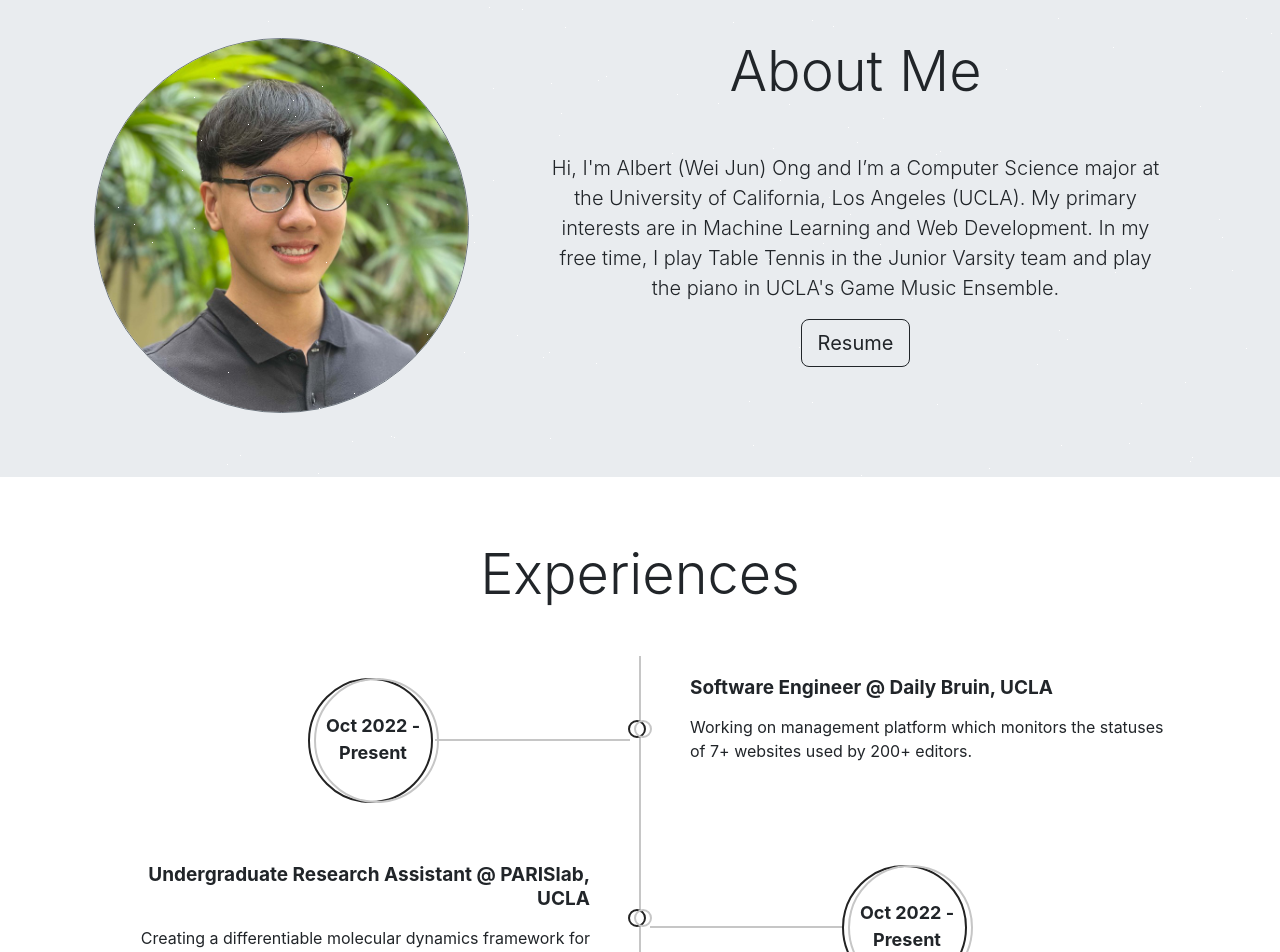
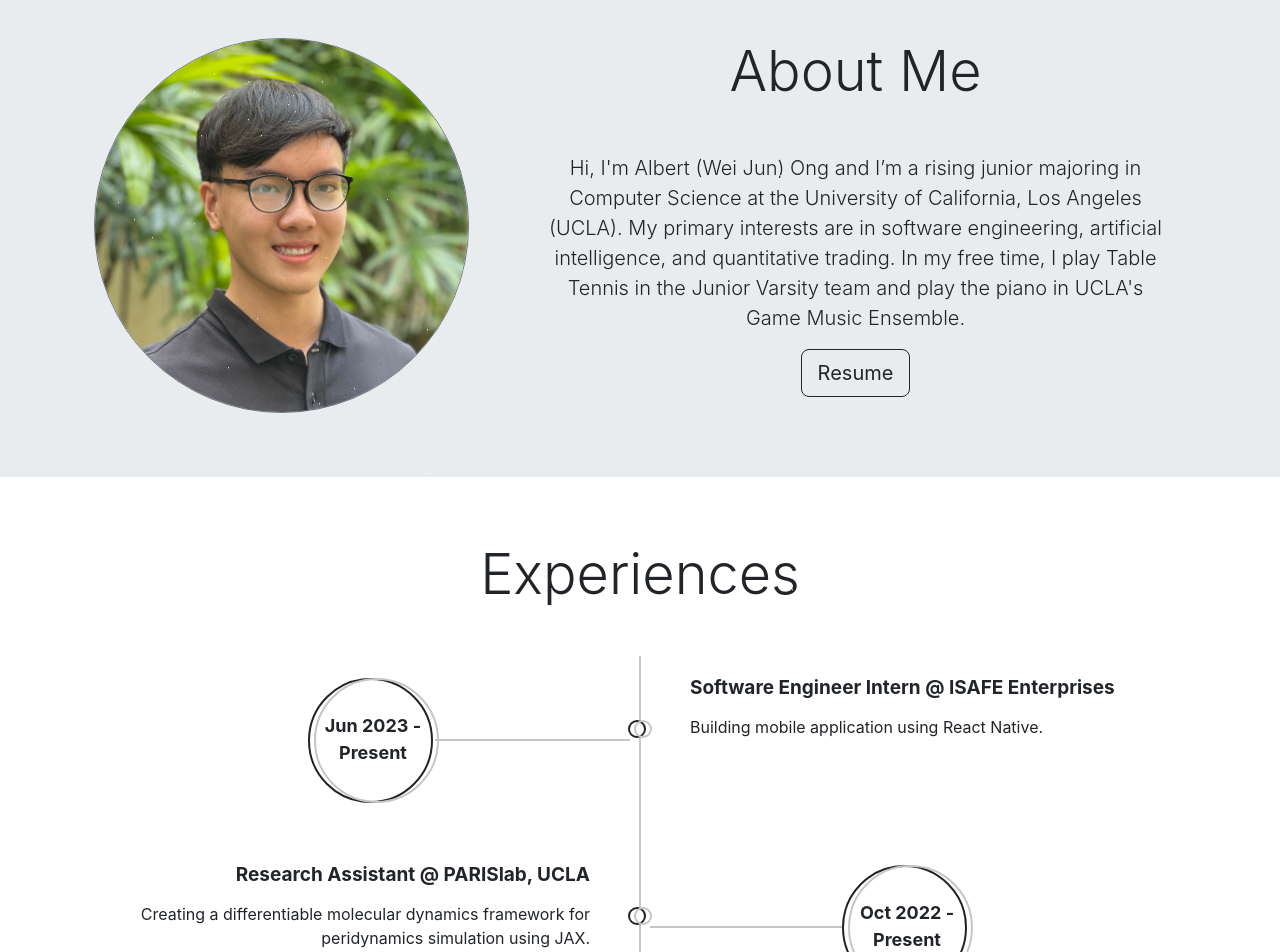
Before and after one commit to g1oom/g1oom.github.io, a React (Create React App) app: page / in a window 1280 px wide. Shown: the part 826-1778 px from the top of the page. Built offline with nearby package versions, Linux system fonts and the light colour scheme; no server answers.

Commit message:
Details update
* resume.pdf: updated resume
* config.js: updated about me and experiences section

```diff
--- a/src/editable-stuff/config.js
+++ b/src/editable-stuff/config.js
@@ -35,7 +35,7 @@ const about = {
   imageLink: require("../editable-stuff/profile-pic.jpeg"),
   imageSize: 375,
   message:
-    "Hi, I'm Albert (Wei Jun) Ong and I’m a Computer Science major at the University of California, Los Angeles (UCLA). My primary interests are in Machine Learning and Web Development. In my free time, I play Table Tennis in the Junior Varsity team and play the piano in UCLA's Game Music Ensemble.",
+    "Hi, I'm Albert (Wei Jun) Ong and I’m a rising junior majoring in Computer Science at the University of California, Los Angeles (UCLA). My primary interests are in software engineering, artificial intelligence, and quantitative trading. In my free time, I play Table Tennis in the Junior Varsity team and play the piano in UCLA's Game Music Ensemble.",
   resume: require("../editable-stuff/resume.pdf"),
 };
 
@@ -115,7 +115,7 @@ const getInTouch = {
   show: true,
   heading: "Get In Touch",
   message:
-    "I'm currently looking for internship opportunities related to software engineering, quantitative trading, and data science! If you have any questions (or just want to say hi), please feel free to email me at",
+    "I'm currently looking for internship opportunities related to software engineering, artificial intelligence, and quantitative trading! If you have any questions (or just want to say hi), please feel free to email me at",
   email: "albertowj2001@gmail.com",
 };
 
@@ -124,16 +124,22 @@ const experiences = {
   heading: "Experiences",
   data: [
     {
+      role: 'Software Engineer Intern @ ISAFE Enterprises',
+      startDate: 'Jun 2023',
+      endDate: 'Present',
+      description: 'Building mobile application using React Native.',
+    },
+    {
+      role: 'Research Assistant @ PARISlab, UCLA',
+      startDate: 'Oct 2022',
+      endDate: 'Present',
+      description: 'Creating a differentiable molecular dynamics framework for peridynamics simulation using JAX.',
+    },
+    {
       role: 'Software Engineer @ Daily Bruin, UCLA',
       startDate: 'Oct 2022',
       endDate: 'Present',
       description: 'Working on management platform which monitors the statuses of 7+ websites used by 200+ editors.',
-    },
-    {
-      role: 'Undergraduate Research Assistant @ PARISlab, UCLA',
-      startDate: 'Oct 2022',
-      endDate: 'Present',
-      description: 'Creating a differentiable molecular dynamics framework for peridynamics simulation using JAX.',
     },
     {
       role: 'Software Engineer Intern @ STACS',
```
Also changed, not shown: 1 other file (tests, documents, lock files or other folders).
